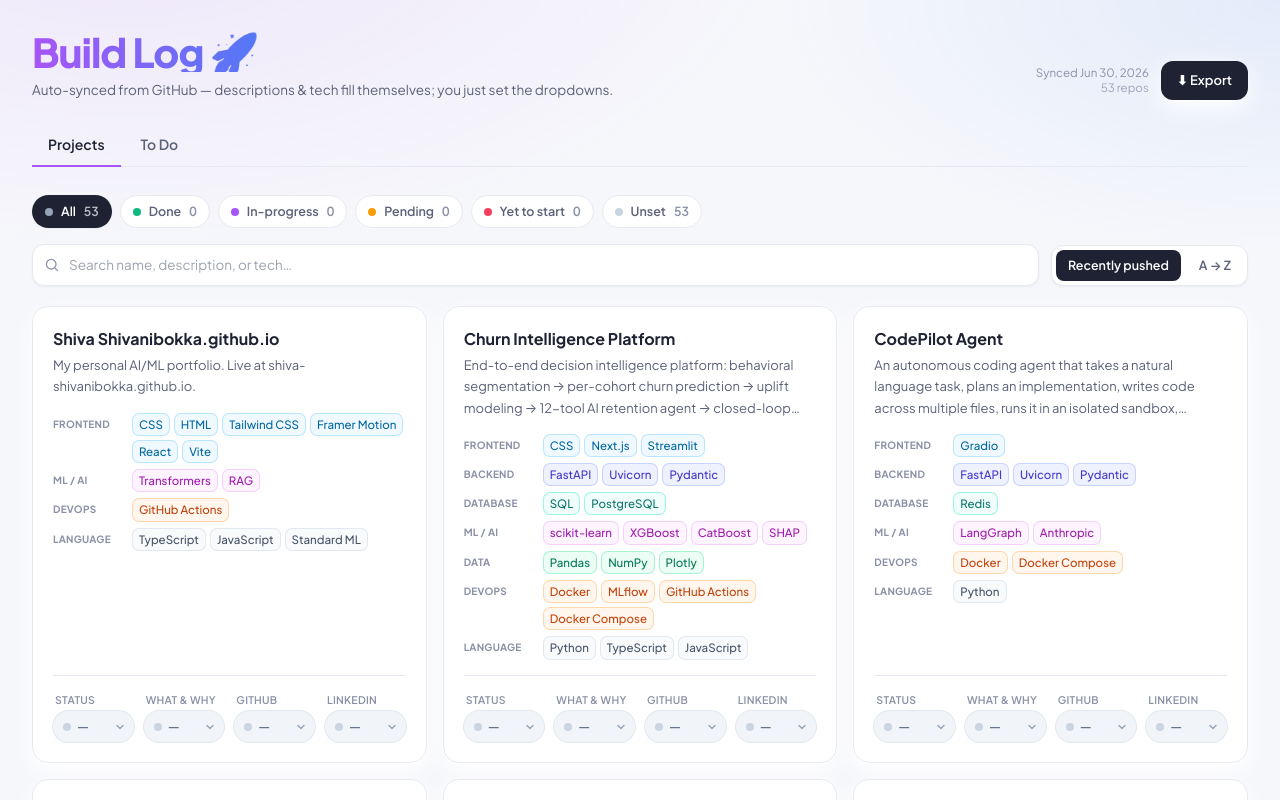
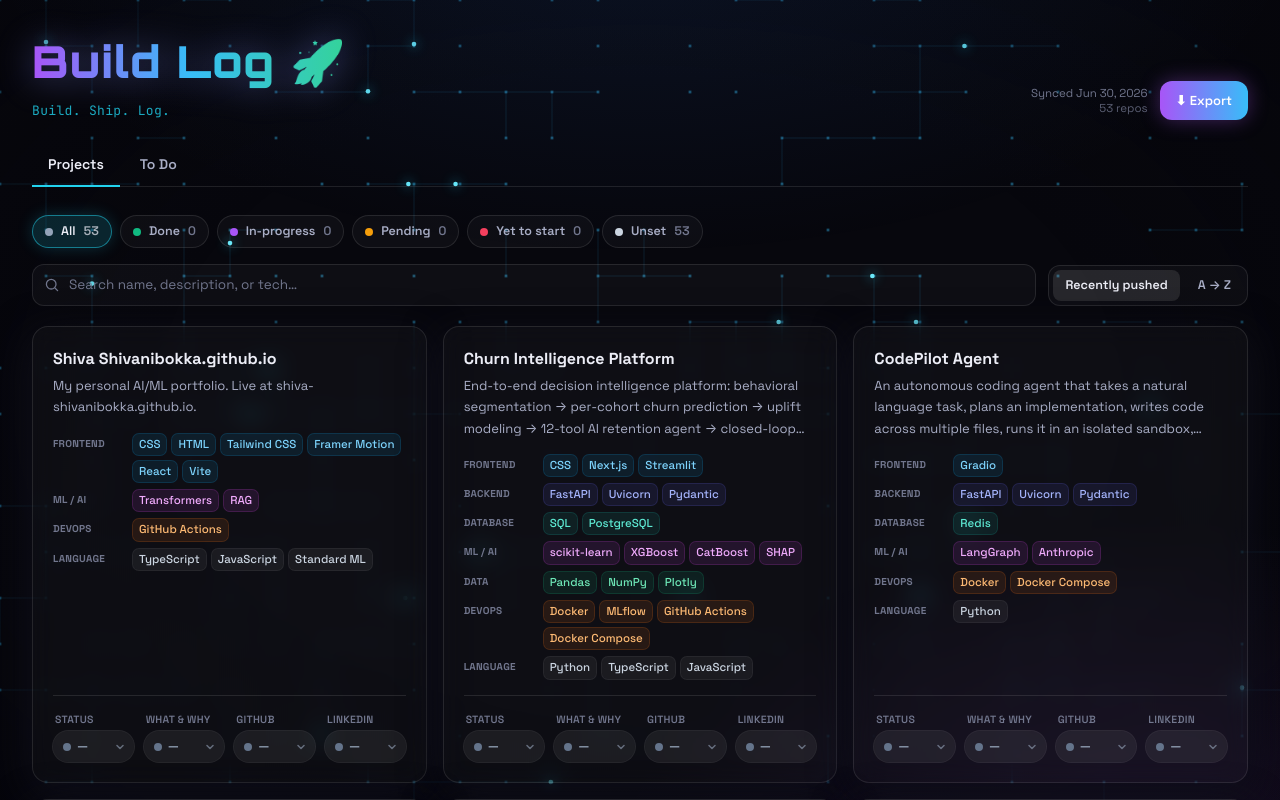
Before and after one commit to shiva-shivanibokka/build-log, a React (Vite) app: page / in a window 1280 px wide. Shown: the top 800 px of the page. Built offline with nearby package versions, Linux system fonts and the light colour scheme; the HTML template or start-up script is replaced by a standard one.

Commit message:
Restyle Build Log: dark theme, Orbitron logo, animated circuit background

```diff
--- a/index.html
+++ b/index.html
@@ -8,7 +8,7 @@
     <link rel="preconnect" href="https://fonts.googleapis.com" />
     <link rel="preconnect" href="https://fonts.gstatic.com" crossorigin />
     <link
-      href="https://fonts.googleapis.com/css2?family=Plus+Jakarta+Sans:wght@400;500;600;700;800&family=JetBrains+Mono:wght@400;500;600&display=swap"
+      href="https://fonts.googleapis.com/css2?family=Orbitron:wght@500;700;900&family=Space+Grotesk:wght@400;500;600;700&family=JetBrains+Mono:wght@400;500;600&display=swap"
       rel="stylesheet"
     />
     <title>Build Log · Project Tracker</title>
--- a/src/App.tsx
+++ b/src/App.tsx
@@ -2,6 +2,7 @@ import { useState } from 'react'
 import { useTracker } from './lib/store'
 import ProjectsView from './components/ProjectsView'
 import TodoView from './components/TodoView'
+import CircuitBackground from './components/CircuitBackground'
 
 type Tab = 'projects' | 'todo'
 
@@ -19,17 +20,16 @@ export default function App() {
 
   return (
     <div className="min-h-screen">
-      <header className="mx-auto max-w-7xl px-5 pt-8 sm:px-8">
+      <CircuitBackground />
+
+      <header className="mx-auto max-w-7xl px-5 pt-9 sm:px-8">
         <div className="flex flex-wrap items-end justify-between gap-4">
           <div>
-            <h1 className="bg-gradient-to-r from-accent-purple via-accent-blue to-accent-green bg-clip-text text-[clamp(26px,4vw,40px)] font-extrabold leading-none tracking-tight text-transparent">
-              Build Log 🚀
+            <h1 className="inline-block bg-gradient-to-r from-accent-purple via-accent-blue to-accent-green bg-clip-text pb-1.5 font-display text-[clamp(26px,4vw,44px)] font-black leading-[1.2] tracking-wide text-transparent [filter:drop-shadow(0_0_18px_rgba(129,140,248,0.45))]">
+              Build Log{' '}
+              <span className="[-webkit-text-fill-color:initial] [filter:none]">🚀</span>
             </h1>
-            <p className="mt-2 text-[13.5px] text-subtle">
-              {tab === 'projects'
-                ? 'Auto-synced from GitHub — descriptions & tech fill themselves; you just set the dropdowns.'
-                : 'Project ideas you want to build — a running to-do list.'}
-            </p>
+            <p className="mt-1.5 font-mono text-[13px] tracking-wide text-accent-cyan/80">Build. Ship. Log.</p>
           </div>
 
           <div className="flex items-center gap-3">
@@ -42,12 +42,12 @@ export default function App() {
                 </div>
                 <button
                   onClick={tracker.exportOverrides}
-                  className="relative inline-flex items-center gap-2 rounded-xl bg-ink px-4 py-2.5 text-[13px] font-semibold text-white shadow-card transition hover:-translate-y-0.5 hover:shadow-pop"
+                  className="relative inline-flex items-center gap-2 rounded-xl bg-gradient-to-r from-accent-purple to-accent-blue px-4 py-2.5 text-[13px] font-semibold text-white shadow-glow transition hover:-translate-y-0.5 hover:shadow-pop"
                   title="Download overrides.json, then commit it to the repo so your choices persist across devices"
                 >
                   ⬇ Export
                   {tracker.dirtyCount > 0 && (
-                    <span className="absolute -right-1.5 -top-1.5 grid h-5 min-w-5 place-items-center rounded-full bg-accent-purple px-1 text-[10.5px] font-bold text-white">
+                    <span className="absolute -right-1.5 -top-1.5 grid h-5 min-w-5 place-items-center rounded-full bg-accent-pink px-1 text-[10.5px] font-bold text-white">
                       {tracker.dirtyCount}
                     </span>
                   )}
@@ -58,7 +58,7 @@ export default function App() {
         </div>
 
         {/* tabs */}
-        <nav className="mt-6 flex items-center gap-1 border-b border-line">
+        <nav className="mt-6 flex items-center gap-1 border-b border-white/10">
           <TabButton active={tab === 'projects'} onClick={() => setTab('projects')}>
             Projects
           </TabButton>
@@ -72,11 +72,11 @@ export default function App() {
         {tab === 'projects' ? (
           <>
             {tracker.dirtyCount > 0 && (
-              <div className="mb-5 flex flex-wrap items-center gap-2 rounded-xl border border-purple-200 bg-purple-50 px-4 py-2.5 text-[12.5px] text-purple-800">
+              <div className="mb-5 flex flex-wrap items-center gap-2 rounded-xl border border-purple-500/30 bg-purple-500/10 px-4 py-2.5 text-[12.5px] text-purple-200">
                 <span className="font-semibold">
                   {tracker.dirtyCount} unsaved change{tracker.dirtyCount > 1 ? 's' : ''}
                 </span>
-                <span className="text-purple-700/80">
+                <span className="text-purple-200/70">
                   saved in this browser. Hit <b>Export</b> and commit the file to keep them permanently / see them on
                   other devices.
                 </span>
@@ -86,7 +86,7 @@ export default function App() {
             {tracker.loading && <p className="py-20 text-center text-[14px] text-faint">Loading projects…</p>}
 
             {tracker.error && (
-              <div className="rounded-xl border border-rose-200 bg-rose-50 px-4 py-3 text-[13px] text-rose-700">
+              <div className="rounded-xl border border-rose-500/30 bg-rose-500/10 px-4 py-3 text-[13px] text-rose-300">
                 Couldn’t load <code>projects.json</code> ({tracker.error}). Run <code>npm run sync</code> to generate it.
               </div>
             )}
@@ -120,7 +120,7 @@ function TabButton({
     <button
       onClick={onClick}
       className={`-mb-px border-b-2 px-4 py-2.5 text-[14px] font-semibold transition ${
-        active ? 'border-accent-purple text-ink' : 'border-transparent text-subtle hover:text-ink'
+        active ? 'border-accent-cyan text-ink' : 'border-transparent text-subtle hover:text-ink'
       }`}
     >
       {children}
--- /dev/null
+++ b/src/components/CircuitBackground.tsx
@@ -0,0 +1,128 @@
+import { useEffect, useRef } from 'react'
+import { usePrefersReducedMotion } from '../hooks/usePrefersReducedMotion'
+
+// Full-viewport animated circuit board behind everything: glowing cyan traces
+// connecting chip nodes, with little pulses gliding along the wires. Kept faint
+// so content stays readable. Static single frame under prefers-reduced-motion.
+type Pt = { x: number; y: number }
+type Edge = [Pt, Pt]
+type Pulse = { e: Edge; t: number; sp: number }
+
+const STEP = 46
+
+export default function CircuitBackground() {
+  const canvasRef = useRef<HTMLCanvasElement>(null)
+  const reduced = usePrefersReducedMotion()
+
+  useEffect(() => {
+    const canvas = canvasRef.current
+    if (!canvas) return
+    const ctx = canvas.getContext('2d')
+    if (!ctx) return
+
+    let raf = 0
+    let w = 0
+    let h = 0
+    let nodes: Pt[] = []
+    let edges: Edge[] = []
+    let pulses: Pulse[] = []
+
+    const spawn = (): Pulse => {
+      const e = edges.length ? edges[Math.floor(Math.random() * edges.length)] : ([{ x: 0, y: 0 }, { x: 0, y: 0 }] as Edge)
+      return { e, t: Math.random(), sp: 0.004 + Math.random() * 0.012 }
+    }
+
+    const build = () => {
+      const dpr = Math.min(window.devicePixelRatio || 1, 2)
+      w = window.innerWidth
+      h = window.innerHeight
+      canvas.width = w * dpr
+      canvas.height = h * dpr
+      canvas.style.width = w + 'px'
+      canvas.style.height = h + 'px'
+      ctx.setTransform(dpr, 0, 0, dpr, 0, 0)
+
+      const cols = Math.ceil(w / STEP)
+      const rows = Math.ceil(h / STEP)
+      const set = new Set<string>()
+      nodes = []
+      for (let i = 0; i <= cols; i++) {
+        for (let j = 0; j <= rows; j++) {
+          if (Math.random() < 0.6) {
+            nodes.push({ x: i * STEP, y: j * STEP })
+            set.add(i + '_' + j)
+          }
+        }
+      }
+      edges = []
+      for (let i = 0; i <= cols; i++) {
+        for (let j = 0; j <= rows; j++) {
+          if (!set.has(i + '_' + j)) continue
+          const x = i * STEP
+          const y = j * STEP
+          if (set.has(i + 1 + '_' + j) && Math.random() < 0.55) edges.push([{ x, y }, { x: x + STEP, y }])
+          if (set.has(i + '_' + (j + 1)) && Math.random() < 0.55) edges.push([{ x, y }, { x, y: y + STEP }])
+        }
+      }
+      const count = Math.min(60, Math.max(8, Math.round(edges.length * 0.12)))
+      pulses = Array.from({ length: count }, spawn)
+    }
+
+    const drawStatic = () => {
+      ctx.clearRect(0, 0, w, h)
+      ctx.strokeStyle = 'rgba(56,189,248,0.13)'
+      ctx.lineWidth = 1
+      for (const [a, b] of edges) {
+        ctx.beginPath()
+        ctx.moveTo(a.x, a.y)
+        ctx.lineTo(b.x, b.y)
+        ctx.stroke()
+      }
+      ctx.fillStyle = 'rgba(56,189,248,0.4)'
+      for (const n of nodes) ctx.fillRect(n.x - 1.4, n.y - 1.4, 2.8, 2.8)
+    }
+
+    const loop = () => {
+      drawStatic()
+      for (const p of pulses) {
+        p.t += p.sp
+        if (p.t > 1) Object.assign(p, spawn())
+        const [a, b] = p.e
+        const x = a.x + (b.x - a.x) * p.t
+        const y = a.y + (b.y - a.y) * p.t
+        ctx.fillStyle = '#67e8f9'
+        ctx.shadowBlur = 12
+        ctx.shadowColor = '#22d3ee'
+        ctx.beginPath()
+        ctx.arc(x, y, 2.3, 0, Math.PI * 2)
+        ctx.fill()
+        ctx.shadowBlur = 0
+      }
+      raf = requestAnimationFrame(loop)
+    }
+
+    let resizeTimer = 0
+    const onResize = () => {
+      window.clearTimeout(resizeTimer)
+      resizeTimer = window.setTimeout(() => {
+        build()
+        if (reduced) drawStatic()
+      }, 150)
+    }
+
+    build()
+    if (reduced) {
+      drawStatic()
+    } else {
+      raf = requestAnimationFrame(loop)
+    }
+    window.addEventListener('resize', onResize)
+    return () => {
+      cancelAnimationFrame(raf)
+      window.clearTimeout(resizeTimer)
+      window.removeEventListener('resize', onResize)
+    }
+  }, [reduced])
+
+  return <canvas ref={canvasRef} className="pointer-events-none fixed inset-0 -z-10 h-full w-full" aria-hidden />
+}
--- a/src/components/ProjectCard.tsx
+++ b/src/components/ProjectCard.tsx
@@ -6,14 +6,14 @@ import TechStack from './TechStack'
 
 export default function ProjectCard({ project, tracker }: { project: Project; tracker: Tracker }) {
   return (
-    <article className="flex animate-fade-up flex-col gap-4 rounded-2xl border border-line bg-card p-5 shadow-card transition hover:-translate-y-0.5 hover:shadow-pop">
+    <article className="group/card flex animate-fade-up flex-col gap-4 rounded-2xl border border-white/10 bg-white/[0.03] p-5 shadow-card backdrop-blur-md transition hover:-translate-y-0.5 hover:border-accent-cyan/40 hover:shadow-pop">
       <header className="flex items-start justify-between gap-3">
         <div className="min-w-0">
           <a
             href={project.url}
             target="_blank"
             rel="noreferrer"
-            className="group inline-flex items-center gap-1.5 text-[16px] font-bold text-ink hover:text-accent-purple"
+            className="group inline-flex items-center gap-1.5 text-[16px] font-bold text-ink transition hover:text-accent-cyan"
           >
             <span className="truncate">{project.name}</span>
             <span className="opacity-0 transition group-hover:opacity-100">↗</span>
@@ -23,7 +23,7 @@ export default function ProjectCard({ project, tracker }: { project: Project; tr
           </p>
         </div>
         {project.stars > 0 && (
-          <span className="shrink-0 rounded-full bg-amber-50 px-2 py-0.5 text-[11.5px] font-semibold text-amber-600 ring-1 ring-amber-200">
+          <span className="shrink-0 rounded-full bg-amber-500/15 px-2 py-0.5 text-[11.5px] font-semibold text-amber-300 ring-1 ring-amber-500/30">
             ★ {project.stars}
           </span>
         )}
@@ -31,7 +31,7 @@ export default function ProjectCard({ project, tracker }: { project: Project; tr
 
       <TechStack tech={project.tech} />
 
-      <div className="mt-auto grid grid-cols-2 gap-2.5 border-t border-line pt-4 sm:grid-cols-4">
+      <div className="mt-auto grid grid-cols-2 gap-2.5 border-t border-white/10 pt-4 sm:grid-cols-4">
         {DROPDOWNS.map((def) => (
           <Pill
             key={def.key}
--- a/src/components/ProjectsView.tsx
+++ b/src/components/ProjectsView.tsx
@@ -94,16 +94,16 @@ export default function ProjectsView({ tracker }: { tracker: Tracker }) {
             value={q}
             onChange={(e) => setQ(e.target.value)}
             placeholder="Search name, description, or tech…"
-            className="w-full rounded-xl border border-line bg-card py-2.5 pl-9 pr-3 text-[13.5px] text-ink shadow-sm outline-none transition focus:border-accent-purple focus:ring-2 focus:ring-purple-100"
+            className="w-full rounded-xl border border-white/10 bg-white/[0.03] py-2.5 pl-9 pr-3 text-[13.5px] text-ink outline-none transition placeholder:text-faint focus:border-accent-cyan focus:ring-2 focus:ring-accent-cyan/20"
           />
         </div>
-        <div className="flex items-center gap-1.5 rounded-xl border border-line bg-card p-1 shadow-sm">
+        <div className="flex items-center gap-1.5 rounded-xl border border-white/10 bg-white/[0.03] p-1">
           {(['recent', 'name'] as SortKey[]).map((s) => (
             <button
               key={s}
               onClick={() => setSort(s)}
               className={`rounded-lg px-3 py-1.5 text-[12.5px] font-semibold transition ${
-                sort === s ? 'bg-ink text-white' : 'text-subtle hover:text-ink'
+                sort === s ? 'bg-white/10 text-ink' : 'text-subtle hover:text-ink'
               }`}
             >
               {s === 'recent' ? 'Recently pushed' : 'A → Z'}
@@ -151,13 +151,13 @@ function Chip({
       onClick={onClick}
       className={`inline-flex items-center gap-2 rounded-full border px-3 py-1.5 text-[12.5px] font-semibold transition ${
         active
-          ? 'border-transparent bg-ink text-white shadow-sm'
-          : 'border-line bg-card text-subtle hover:border-slate-300 hover:text-ink'
+          ? 'border-accent-cyan/50 bg-accent-cyan/15 text-ink shadow-[0_0_16px_rgba(34,211,238,0.2)]'
+          : 'border-white/10 bg-white/[0.03] text-subtle hover:border-white/25 hover:text-ink'
       }`}
     >
       <span className={`h-2 w-2 rounded-full ${dot}`} />
       {label}
-      <span className={`tabular-nums ${active ? 'text-white/70' : 'text-faint'}`}>{count}</span>
+      <span className={`tabular-nums ${active ? 'text-ink/70' : 'text-faint'}`}>{count}</span>
     </button>
   )
 }
--- a/src/components/TechStack.tsx
+++ b/src/components/TechStack.tsx
@@ -5,16 +5,16 @@ import type { Project } from '../data/types'
 const ORDER = ['Frontend', 'Backend', 'Database', 'ML / AI', 'Data', 'DevOps', 'Cloud', 'Mobile', 'Language', 'Other']
 
 const CAT_STYLE: Record<string, string> = {
-  Frontend: 'bg-sky-50 text-sky-700 ring-sky-200',
-  Backend: 'bg-indigo-50 text-indigo-700 ring-indigo-200',
-  Database: 'bg-teal-50 text-teal-700 ring-teal-200',
-  'ML / AI': 'bg-fuchsia-50 text-fuchsia-700 ring-fuchsia-200',
-  Data: 'bg-emerald-50 text-emerald-700 ring-emerald-200',
-  DevOps: 'bg-orange-50 text-orange-700 ring-orange-200',
-  Cloud: 'bg-cyan-50 text-cyan-700 ring-cyan-200',
-  Mobile: 'bg-rose-50 text-rose-700 ring-rose-200',
-  Language: 'bg-slate-50 text-slate-600 ring-slate-200',
-  Other: 'bg-slate-50 text-slate-600 ring-slate-200',
+  Frontend: 'bg-sky-500/10 text-sky-300 ring-sky-500/25',
+  Backend: 'bg-indigo-500/10 text-indigo-300 ring-indigo-500/25',
+  Database: 'bg-teal-500/10 text-teal-300 ring-teal-500/25',
+  'ML / AI': 'bg-fuchsia-500/10 text-fuchsia-300 ring-fuchsia-500/25',
+  Data: 'bg-emerald-500/10 text-emerald-300 ring-emerald-500/25',
+  DevOps: 'bg-orange-500/10 text-orange-300 ring-orange-500/25',
+  Cloud: 'bg-cyan-500/10 text-cyan-300 ring-cyan-500/25',
+  Mobile: 'bg-rose-500/10 text-rose-300 ring-rose-500/25',
+  Language: 'bg-white/[0.05] text-slate-300 ring-white/10',
+  Other: 'bg-white/[0.05] text-slate-300 ring-white/10',
 }
 
 export default function TechStack({ tech }: { tech: Project['tech'] }) {
--- /dev/null
+++ b/src/hooks/usePrefersReducedMotion.ts
@@ -0,0 +1,15 @@
+import { useEffect, useState } from 'react'
+
+// True when the user has asked the OS to reduce motion; background animation
+// falls back to a static frame in that case.
+export function usePrefersReducedMotion(): boolean {
+  const [reduced, setReduced] = useState(false)
+  useEffect(() => {
+    const mq = window.matchMedia('(prefers-reduced-motion: reduce)')
+    setReduced(mq.matches)
+    const on = () => setReduced(mq.matches)
+    mq.addEventListener?.('change', on)
+    return () => mq.removeEventListener?.('change', on)
+  }, [])
+  return reduced
+}
--- a/src/index.css
+++ b/src/index.css
@@ -3,7 +3,7 @@
 @tailwind utilities;
 
 :root {
-  color-scheme: light;
+  color-scheme: dark;
 }
 
 html {
@@ -12,25 +12,43 @@ html {
 
 body {
   margin: 0;
-  background:
-    radial-gradient(1200px 600px at 10% -10%, rgba(168, 85, 247, 0.10), transparent 55%),
-    radial-gradient(1000px 500px at 100% 0%, rgba(59, 130, 246, 0.10), transparent 50%),
-    #f6f7fb;
-  background-attachment: fixed;
-  color: #1e2233;
-  font-family: 'Plus Jakarta Sans', Inter, system-ui, sans-serif;
+  background: #07070d;
+  color: #ecedf6;
+  font-family: 'Space Grotesk', Inter, system-ui, sans-serif;
   -webkit-font-smoothing: antialiased;
 }
 
-/* Thin, friendly scrollbar */
+/* Soft vignette + top glow over the circuit canvas so content stays readable */
+body::before {
+  content: '';
+  position: fixed;
+  inset: 0;
+  z-index: -5;
+  pointer-events: none;
+  background:
+    radial-gradient(1100px 560px at 50% -10%, rgba(56, 130, 246, 0.10), transparent 60%),
+    radial-gradient(900px 600px at 90% 110%, rgba(168, 85, 247, 0.10), transparent 60%),
+    radial-gradient(1200px 800px at 50% 50%, transparent 40%, rgba(4, 4, 9, 0.7) 100%);
+}
+
+/* Thin neon scrollbar */
 *::-webkit-scrollbar {
   height: 10px;
   width: 10px;
 }
+*::-webkit-scrollbar-track {
+  background: transparent;
+}
 *::-webkit-scrollbar-thumb {
-  background: #d6d9e6;
+  background: #2a2c3d;
   border-radius: 999px;
 }
 *::-webkit-scrollbar-thumb:hover {
-  background: #c2c6da;
+  background: #3a3d52;
 }
+
+/* Native dropdown options render on the OS layer — force dark so they're readable */
+select option {
+  background: #12121e;
+  color: #ecedf6;
+}
--- a/src/lib/dropdowns.ts
+++ b/src/lib/dropdowns.ts
@@ -35,19 +35,19 @@ export const DROPDOWNS: DropdownDef[] = [
 ]
 
 export const toneClasses: Record<Tone, string> = {
-  green: 'bg-emerald-100 text-emerald-700 ring-emerald-200 hover:bg-emerald-200/70',
-  red: 'bg-rose-100 text-rose-700 ring-rose-200 hover:bg-rose-200/70',
-  yellow: 'bg-amber-100 text-amber-700 ring-amber-200 hover:bg-amber-200/70',
-  purple: 'bg-purple-100 text-purple-700 ring-purple-200 hover:bg-purple-200/70',
-  neutral: 'bg-slate-100 text-slate-500 ring-slate-200 hover:bg-slate-200/70',
+  green: 'bg-emerald-500/15 text-emerald-300 ring-emerald-500/40 hover:bg-emerald-500/25',
+  red: 'bg-rose-500/15 text-rose-300 ring-rose-500/40 hover:bg-rose-500/25',
+  yellow: 'bg-amber-500/15 text-amber-300 ring-amber-500/40 hover:bg-amber-500/25',
+  purple: 'bg-purple-500/20 text-purple-300 ring-purple-500/40 hover:bg-purple-500/30',
+  neutral: 'bg-white/[0.06] text-slate-400 ring-white/10 hover:bg-white/10',
 }
 
 export const toneDot: Record<Tone, string> = {
-  green: 'bg-emerald-500',
-  red: 'bg-rose-500',
-  yellow: 'bg-amber-500',
-  purple: 'bg-purple-500',
-  neutral: 'bg-slate-300',
+  green: 'bg-emerald-400 shadow-[0_0_8px] shadow-emerald-400/70',
+  red: 'bg-rose-400 shadow-[0_0_8px] shadow-rose-400/70',
+  yellow: 'bg-amber-400 shadow-[0_0_8px] shadow-amber-400/70',
+  purple: 'bg-purple-400 shadow-[0_0_8px] shadow-purple-400/70',
+  neutral: 'bg-slate-500',
 }
 
 export function optionFor(def: DropdownDef, value: string | undefined): Option | null {
--- a/tailwind.config.js
+++ b/tailwind.config.js
@@ -4,29 +4,32 @@ export default {
   theme: {
     extend: {
       colors: {
-        // Light, friendly surface palette
-        canvas: '#F6F7FB',
-        card: '#FFFFFF',
-        ink: '#1E2233',
-        subtle: '#5B6178',
-        faint: '#8A90A6',
-        line: '#E7E9F2',
-        // Status accents (saturated, for dots/icons/bars)
+        // Dark, neon-friendly surface palette
+        canvas: '#07070d',
+        card: '#0f0f1a',
+        ink: '#ECEDF6',
+        subtle: '#A9AEC6',
+        faint: '#71768D',
+        line: '#20212E',
+        // Neon accents (for glows, logo, active states)
         accent: {
-          green: '#22C55E',
-          red: '#EF4444',
-          yellow: '#EAB308',
-          purple: '#A855F7',
-          blue: '#3B82F6',
+          purple: '#a855f7',
+          blue: '#38bdf8',
+          cyan: '#22d3ee',
+          green: '#34d399',
+          pink: '#ec4899',
+          yellow: '#eab308',
         },
       },
       fontFamily: {
-        sans: ['Plus Jakarta Sans', 'Inter', 'system-ui', 'sans-serif'],
+        display: ['Orbitron', 'Space Grotesk', 'system-ui', 'sans-serif'],
+        sans: ['Space Grotesk', 'Inter', 'system-ui', 'sans-serif'],
         mono: ['JetBrains Mono', 'ui-monospace', 'monospace'],
       },
       boxShadow: {
-        card: '0 1px 2px rgba(20,24,45,0.04), 0 8px 24px rgba(20,24,45,0.06)',
-        pop: '0 8px 30px rgba(99,102,241,0.18)',
+        card: '0 10px 40px rgba(0,0,0,0.45)',
+        pop: '0 14px 46px rgba(56,189,248,0.22)',
+        glow: '0 0 20px rgba(168,85,247,0.35)',
       },
       keyframes: {
         'fade-up': {
```
Also changed, not shown: src/components/TodoView.tsx (+17 -18 lines).
